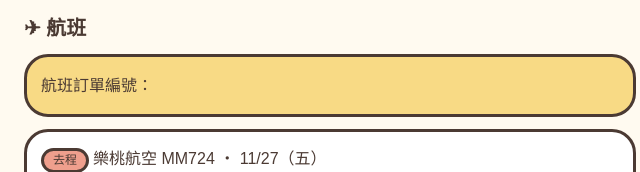
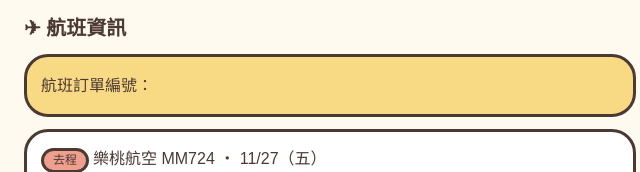
Before and after one commit to aa0065789-create/-, a plain HTML site: page index.html in a window 1280 px wide. Shown: the part 529-701 px from the top of the page, 310-950 px from the left. Drawn offline with Linux system fonts and the light colour scheme; a web font is replaced by a local one.

Commit message:
Update index.html

```diff
--- a/index.html
+++ b/index.html
@@ -81,7 +81,7 @@ main>section{display:none}main>section.on{display:block;animation:pop .45s both}
 <div class="cd" id="cd" aria-live="off"></div><div id="cdn" style="font-size:13px;margin-top:6px"></div>
 </section>
 
-<section id="flight"><h2>✈ 航班</h2><div class="card" style="background:var(--ye)">航班訂單編號：<b style="font-size:18px;letter-spacing:1px;user-select:all"></b></div>
+<section id="flight"><h2>✈ 航班資訊</h2><div class="card" style="background:var(--ye)">航班訂單編號：<b style="font-size:18px;letter-spacing:1px;user-select:all"></b></div>
 <div class="card"><span class="pill" style="background:var(--co)">去程</span>樂桃航空 MM724 ・ 11/27（五）
 <div class="fl"><div><div class="big">02:55</div>桃園 T1</div><div class="mid">飛行 2 小時 30 分</div><div style="text-align:right"><div class="big">06:25</div>中部國際機場</div></div><div style="margin-top:8px"><span class="pill t-bus">🎒 手提行李 7kg</span></div></div>
 <div class="card"><span class="pill" style="background:var(--bl)">回程</span>樂桃航空 MM723 ・ 11/29（日）
```
